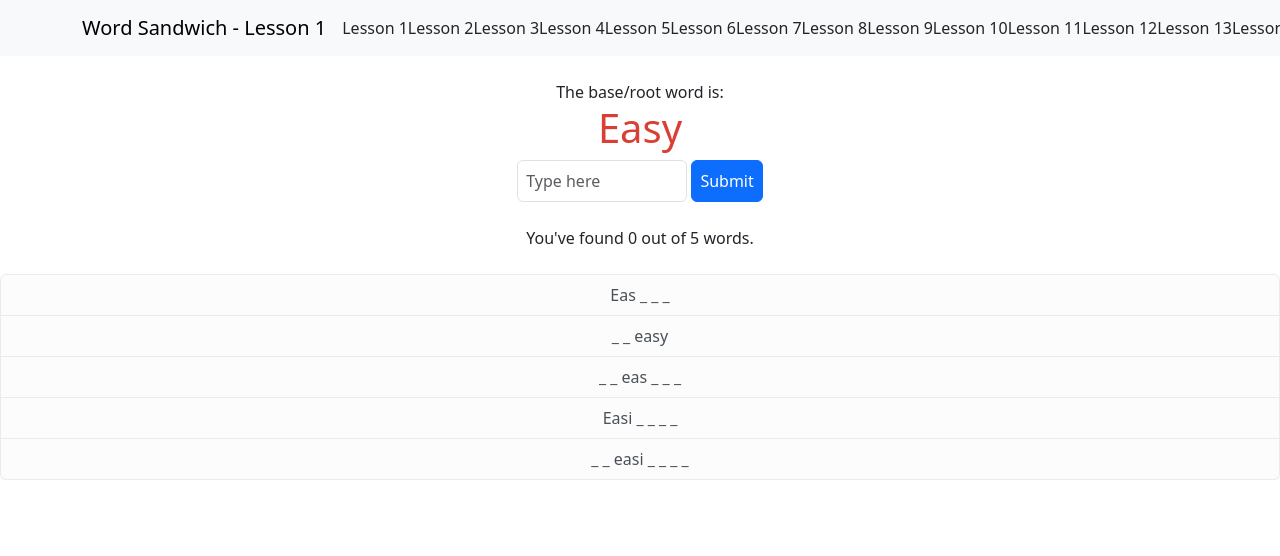
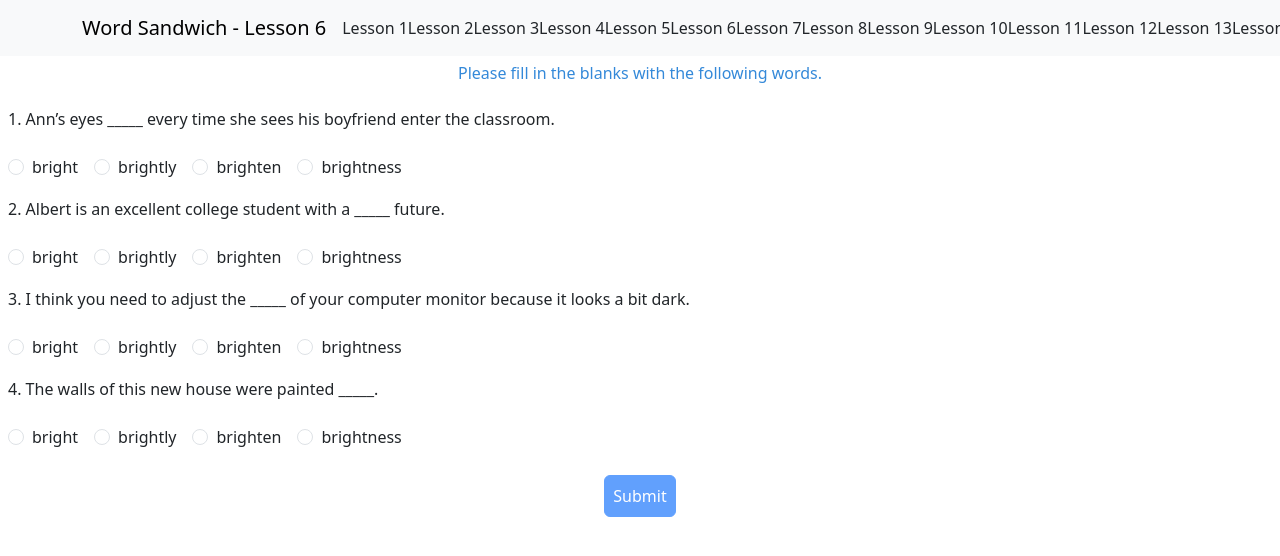
Before and after one commit to AElearn/word-toppings-class, a React (Vite) app: page / in a window 1280 px wide. Shown: the top 556 px of the page. Built offline with nearby package versions, Linux system fonts and the light colour scheme.

Commit message:
Fixed lesson 6 part 2

```diff
--- a/src/App.jsx
+++ b/src/App.jsx
@@ -16,7 +16,7 @@ import ReadingGame from "./components/ReadingGame";
 
 const App = () => {
 	// Change this to the right lesson per week
-	const [lesson, setLesson] = useState(0);
+	const [lesson, setLesson] = useState(5);
 	const [expanded, setExpanded] = useState(false);
 
 	/*
@@ -24,7 +24,7 @@ const App = () => {
   2. Part 2 game
   3. Part 3 game
   */
-	const [stage, setStage] = useState(1);
+	const [stage, setStage] = useState(2);
 
 	useEffect(() => {
 		document.title = "Word Sandwich";
--- a/src/part2.json
+++ b/src/part2.json
@@ -58,12 +58,12 @@
 	{
 		"words": ["bright", "brightly", "brighten", "brightness"],
 		"questions": [
-			"Ann’s eyes _____ when she saw her boyfriend enter the classroom.",
+			"Ann’s eyes _____ every time she sees his boyfriend enter the classroom.",
 			"Albert is an excellent college student with a _____ future.",
 			"I think you need to adjust the _____ of your computer monitor because it looks a bit dark.",
 			"The walls of this new house were painted _____."
 		],
-		"answer": ["brightened", "bright", "brightness", "brightly"]
+		"answer": ["brighten", "bright", "brightness", "brightly"]
 	},
 	{
 		"words": ["hopeful", "hopefully", "hopefulness", "hopeless", "hopelessly"],
```
